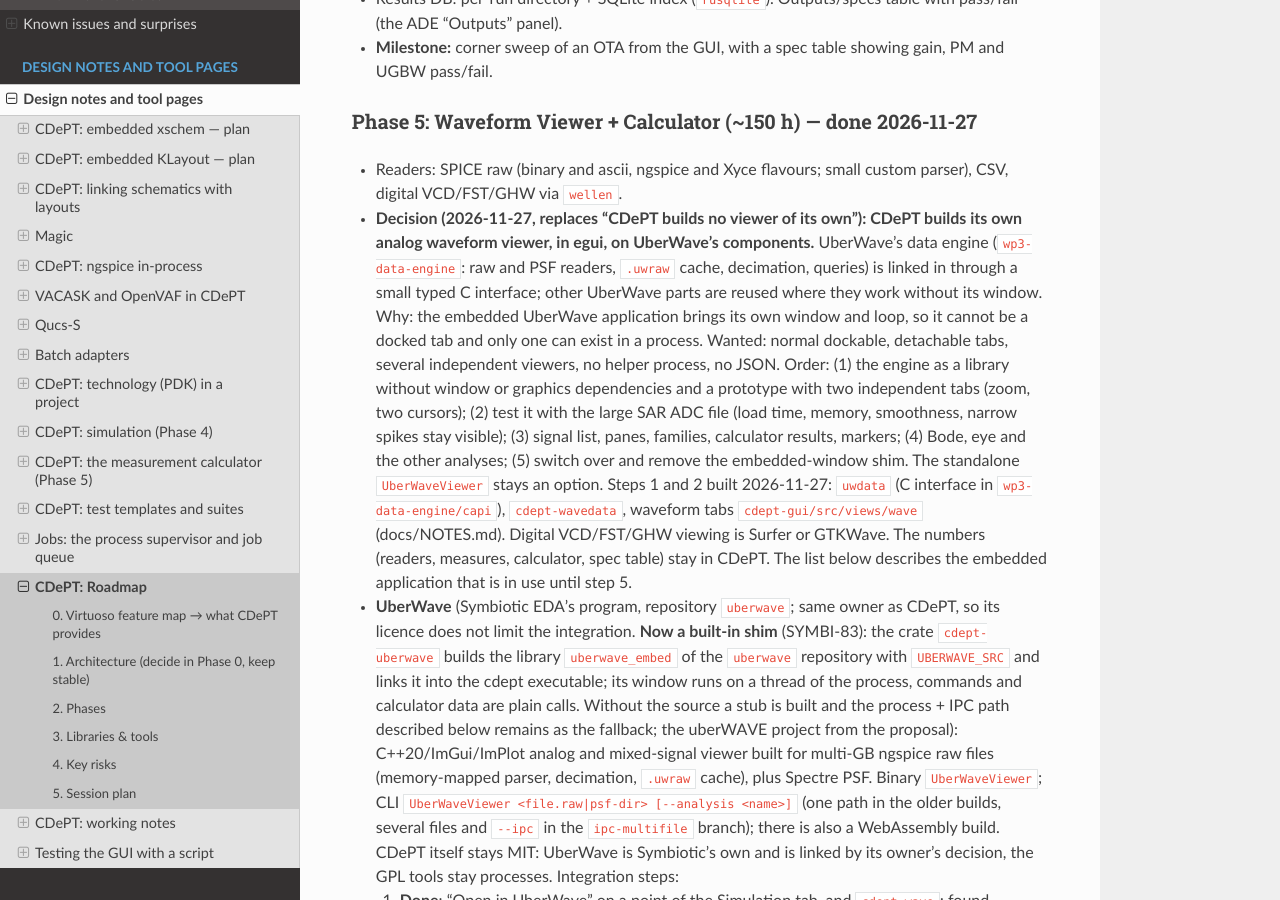
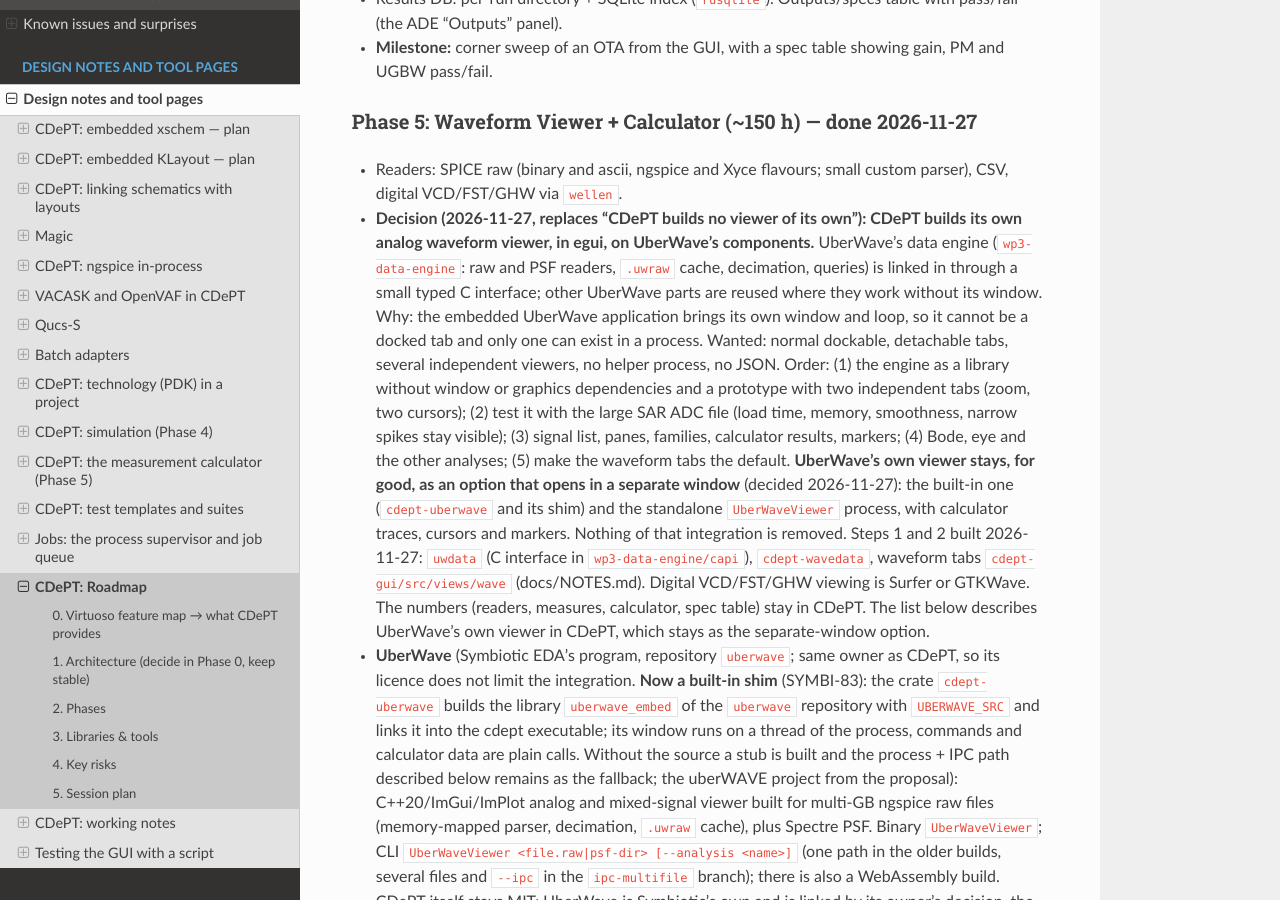
Before and after one commit to ckdur/cdept, a Sphinx documentation site: the page built from docs/ROADMAP.md, in a window 1280 px wide and 900 px high, scrolled down 6770 px. Built offline with Sphinx 7.4.7 and the Read the Docs theme 3.1.0, drawn with Linux system fonts in a browser that asks for light colours.

Commit message:
Roadmap: UberWave's viewer stays as a separate-window option
Co-Authored-By: Claude Sonnet 5.5 <noreply@anthropic.com>

```diff
--- a/docs/ROADMAP.md
+++ b/docs/ROADMAP.md
@@ -300,13 +300,16 @@ real SLURM cluster (smoke-tested only), the post-layout DUT swap (Phase 7).
   engine as a library without window or graphics dependencies and a prototype with two
   independent tabs (zoom, two cursors); (2) test it with the large SAR ADC file (load time,
   memory, smoothness, narrow spikes stay visible); (3) signal list, panes, families,
-  calculator results, markers; (4) Bode, eye and the other analyses; (5) switch over and
-  remove the embedded-window shim. The standalone `UberWaveViewer` stays an option.
+  calculator results, markers; (4) Bode, eye and the other analyses; (5) make the waveform
+  tabs the default. **UberWave's own viewer stays, for good, as an option that opens in a
+  separate window** (decided 2026-11-27): the built-in one (`cdept-uberwave` and its shim)
+  and the standalone `UberWaveViewer` process, with calculator traces, cursors and markers.
+  Nothing of that integration is removed.
   Steps 1 and 2 built 2026-11-27: `uwdata` (C interface in `wp3-data-engine/capi`),
   `cdept-wavedata`, waveform tabs `cdept-gui/src/views/wave` (docs/NOTES.md).
   Digital VCD/FST/GHW viewing is Surfer or GTKWave. The numbers (readers, measures,
-  calculator, spec table) stay in CDePT. The list below describes the embedded application
-  that is in use until step 5.
+  calculator, spec table) stay in CDePT. The list below describes UberWave's own viewer in
+  CDePT, which stays as the separate-window option.
 - **UberWave** (Symbiotic EDA's program, repository `uberwave`; same owner as CDePT, so its licence does not limit the integration. **Now a built-in shim** (SYMBI-83): the crate `cdept-uberwave` builds the library `uberwave_embed` of the `uberwave` repository with `UBERWAVE_SRC` and links it into the cdept executable; its window runs on a thread of the process, commands and calculator data are plain calls. Without the source a stub is built and the process + IPC path described below remains as the fallback; the uberWAVE project from
   the proposal): C++20/ImGui/ImPlot analog and mixed-signal viewer built for multi-GB ngspice
   raw files (memory-mapped parser, decimation, `.uwraw` cache), plus Spectre PSF. Binary
```
Also changed, not shown: docs/HANDOFF.md (+3 -2 lines), docs/NOTES.md (+2 -1 lines), docs/howto/view-waveforms.md (+2 -1 lines), 1 other file.
